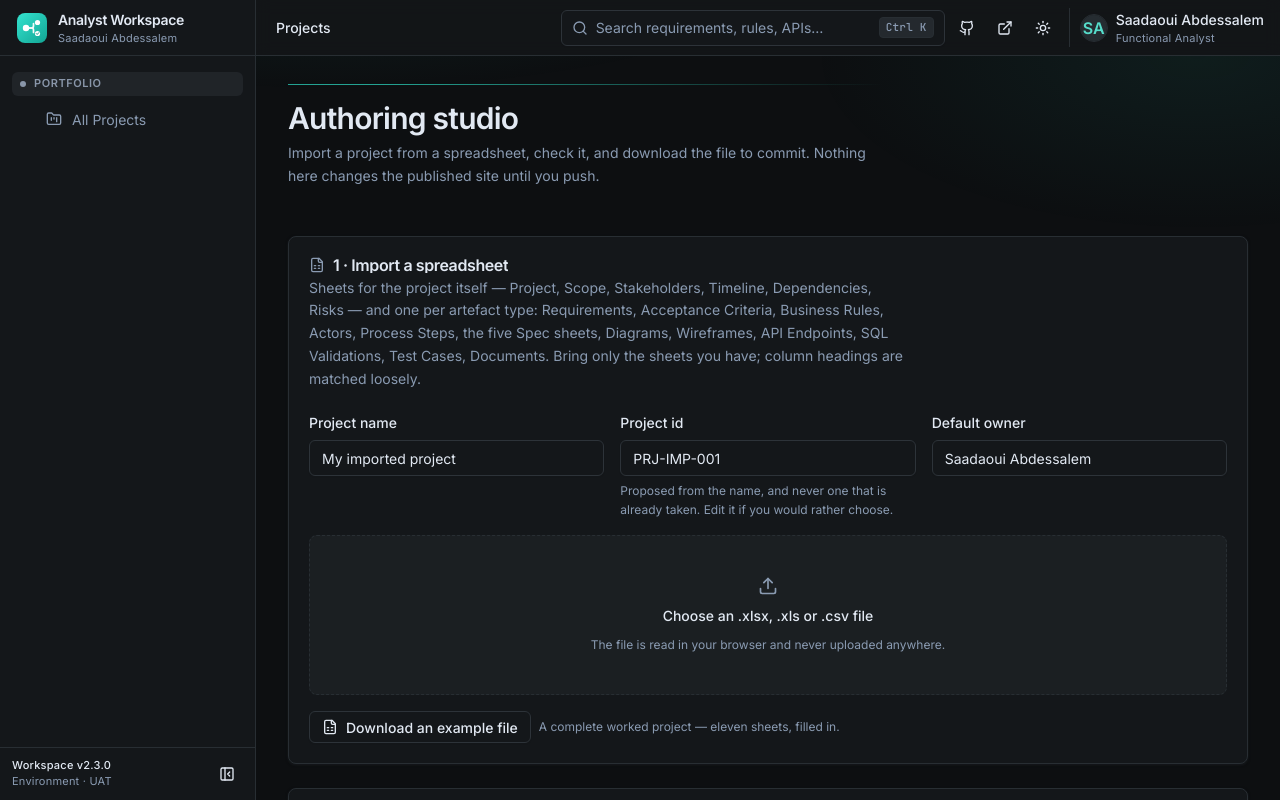
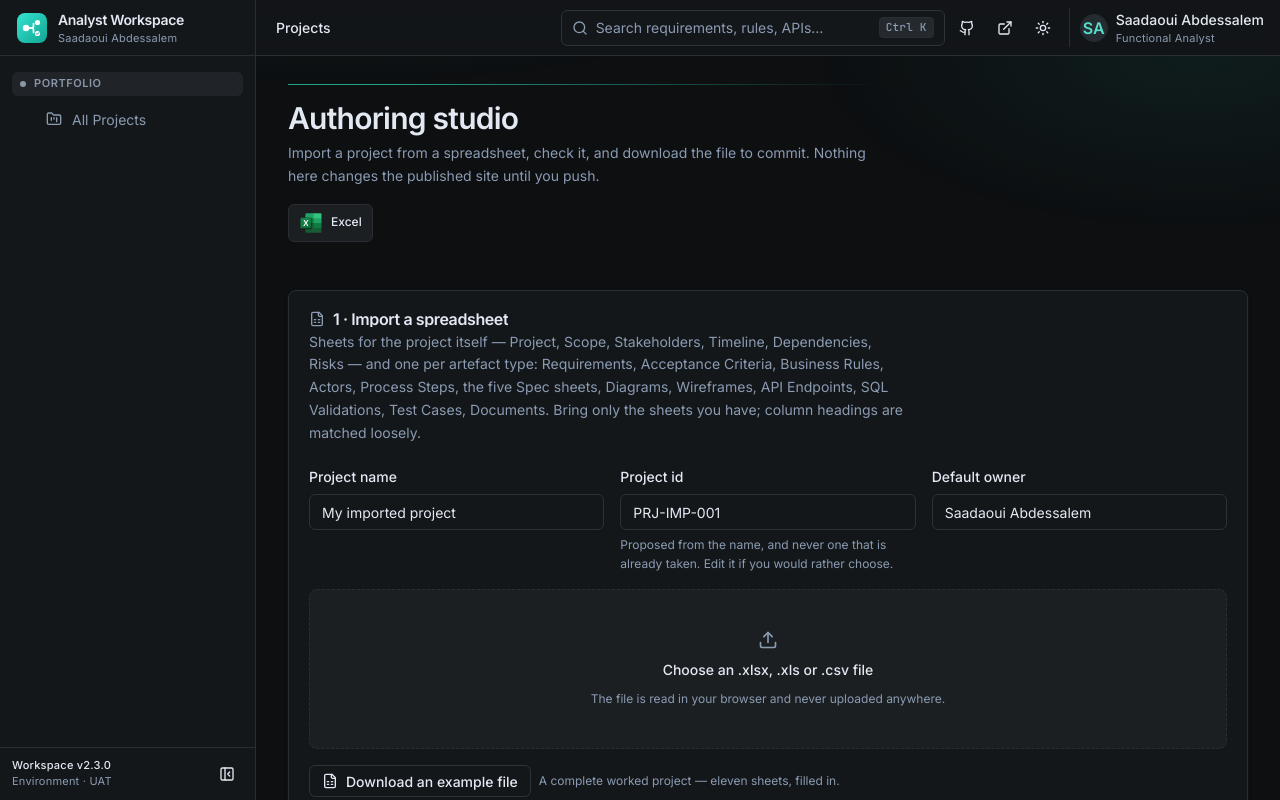
Before and after one commit to abdessalems/Functional-Analyst-Workspace, a Next.js app: page /studio in a window 1280 px wide. Built offline with nearby package versions, Linux system fonts and the light colour scheme.

Commit message:
Mark the remaining artefact pages

```diff
--- a/src/features/actors/components/actors-view.tsx
+++ b/src/features/actors/components/actors-view.tsx
@@ -93,6 +93,7 @@ export function ActorsView() {
       {marker}
       <PageHeader
         title="Actors"
+        brands={["confluence"]}
         description="Human, internal system and external actors participating in the process, with their responsibilities, permissions and the systems they operate."
         meta={[
           { label: "Actors", value: actors.length },
--- a/src/features/overview/components/overview-view.tsx
+++ b/src/features/overview/components/overview-view.tsx
@@ -51,6 +51,7 @@ export function OverviewView() {
     <div className="space-y-6">
       <PageHeader
         title="Project Overview"
+        brands={["jira", "confluence"]}
         description={project.name}
         meta={[
           { label: "Code", value: project.code },
--- a/src/features/studio/components/studio-view.tsx
+++ b/src/features/studio/components/studio-view.tsx
@@ -405,6 +405,7 @@ function Studio() {
     <div className="space-y-6">
       <PageHeader
         title="Authoring studio"
+        brands={["excel"]}
         description="Import a project from a spreadsheet, check it, and download the file to commit. Nothing here changes the published site until you push."
       />
 
--- a/src/features/traceability/components/traceability-view.tsx
+++ b/src/features/traceability/components/traceability-view.tsx
@@ -129,6 +129,7 @@ export function TraceabilityView() {
       {marker}
       <PageHeader
         title="Traceability Matrix"
+        brands={["excel", "jira"]}
         description="End-to-end chain from business requirement through rules, design, interfaces, data, validation evidence, tests and documents. Every reference is clickable and resolves to the artefact it points at."
         meta={[
           { label: "Requirements", value: traceabilitySummary.total },
```
